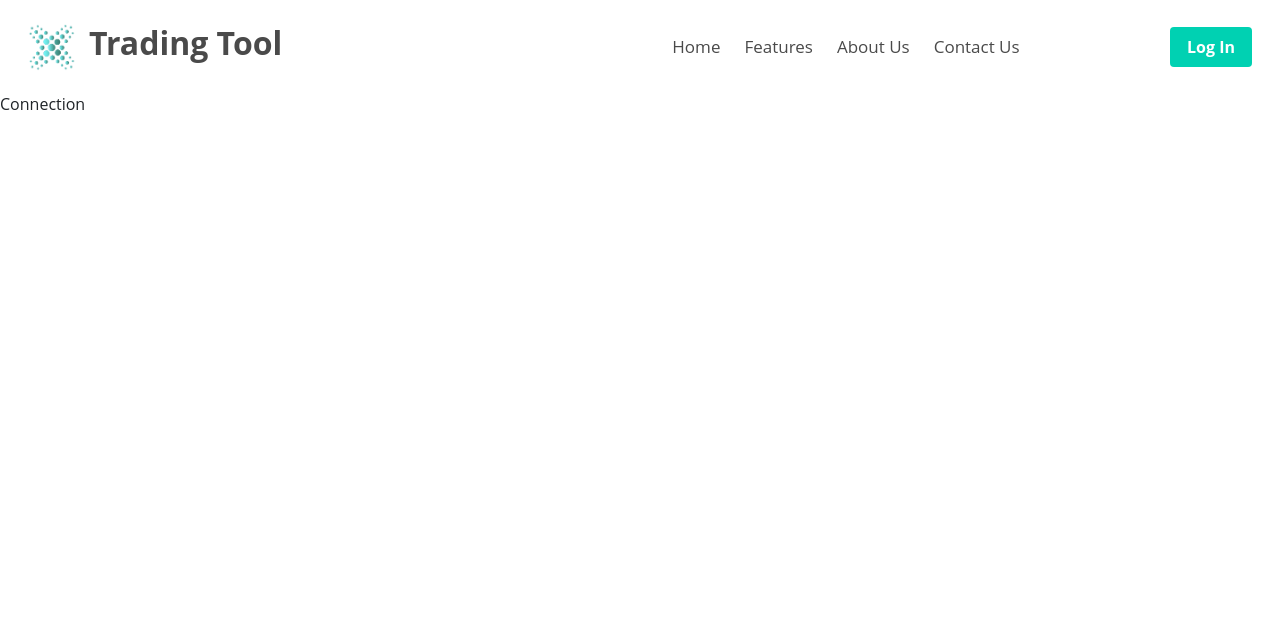
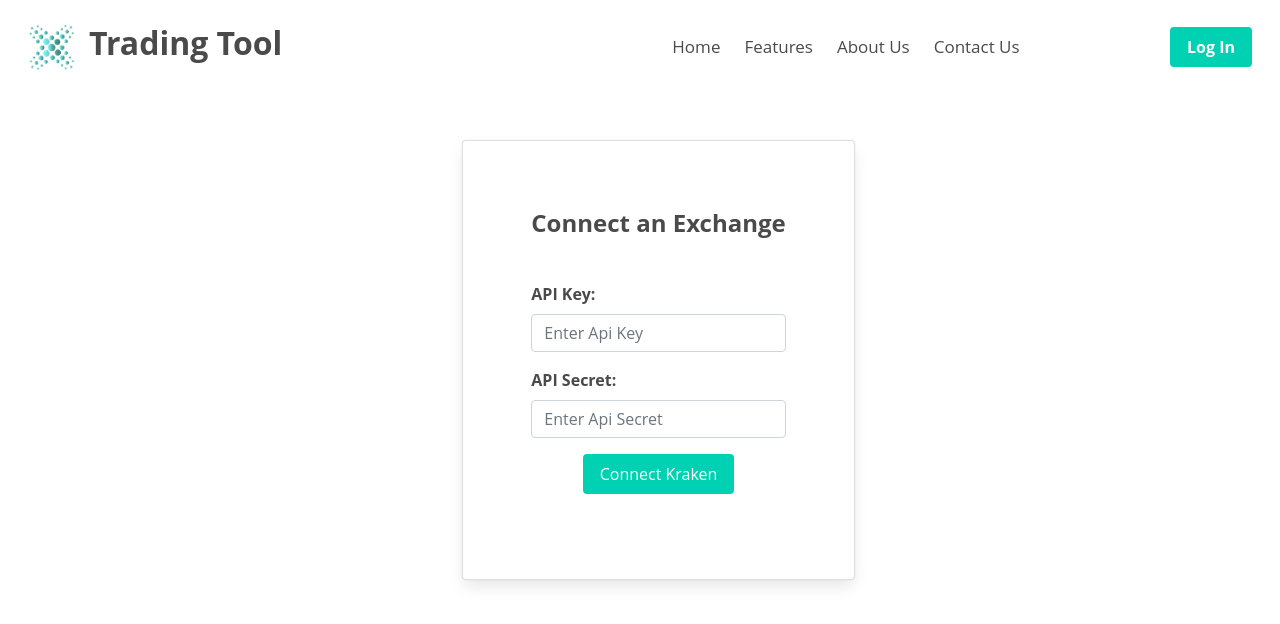
Before and after one commit to priyanshudabas/Trading-Tool-v2.0, a React (Create React App) app in the folder trading-terminal/: page /connection in a window 1280 px wide. Shown: the top 624 px of the page. Built offline with nearby package versions, Linux system fonts and the light colour scheme.

Commit message:
connection page

```diff
--- a/trading-terminal/src/pages/Connection.jsx
+++ b/trading-terminal/src/pages/Connection.jsx
@@ -1,8 +1,66 @@
 import React from 'react'
-
 const Connection = () => {
   return (
-    <div>Connection</div>
+    <div>
+        <div className="container p-6">
+        <div className="row">
+          <div className="cl-md-4 offset-md-4">
+            <div className="card p-6" style={{ height: "55vh" }}>
+              <div className="card-body">
+                <h2
+                  className="text-center"
+                  style={{ fontSize: "x-large", fontWeight: "bolder" }}
+                >
+                  Connect an Exchange
+                </h2>
+                <br></br>
+                <form action="login" method="post">
+                  <div className="form-group">
+                    <label
+                      for="exampleInputEmail1"
+                      style={{ fontWeight: "bold", paddingTop: "5%" }}
+                    >
+                      API Key:
+                    </label>
+                    <input
+                      type="text"
+                      className="form-control"
+
+                      aria-describedby="emailHelp"
+                      placeholder="Enter Api Key"
+                      required="required"
+                    />
+
+                  </div>
+
+                  <div className="form-group">
+                    <label
+                      for="exampleInputPassword1"
+                      style={{ fontWeight: "bold" }}
+                    >
+                      API Secret:
+                    </label>
+                    <input
+                      type="password"
+                      className="form-control"
+                      placeholder="Enter Api Secret"
+                      required="required"
+                      name="password"
+                    />
+                  </div>
+
+                  <div className="text-center mt-2">
+                    <button type="submit" className="button is-primary">
+                      Connect Kraken
+                    </button>
+                  </div>
+                </form>
+              </div>
+            </div>
+          </div>
+        </div>
+      </div>
+    </div>
   )
 }
 
```
